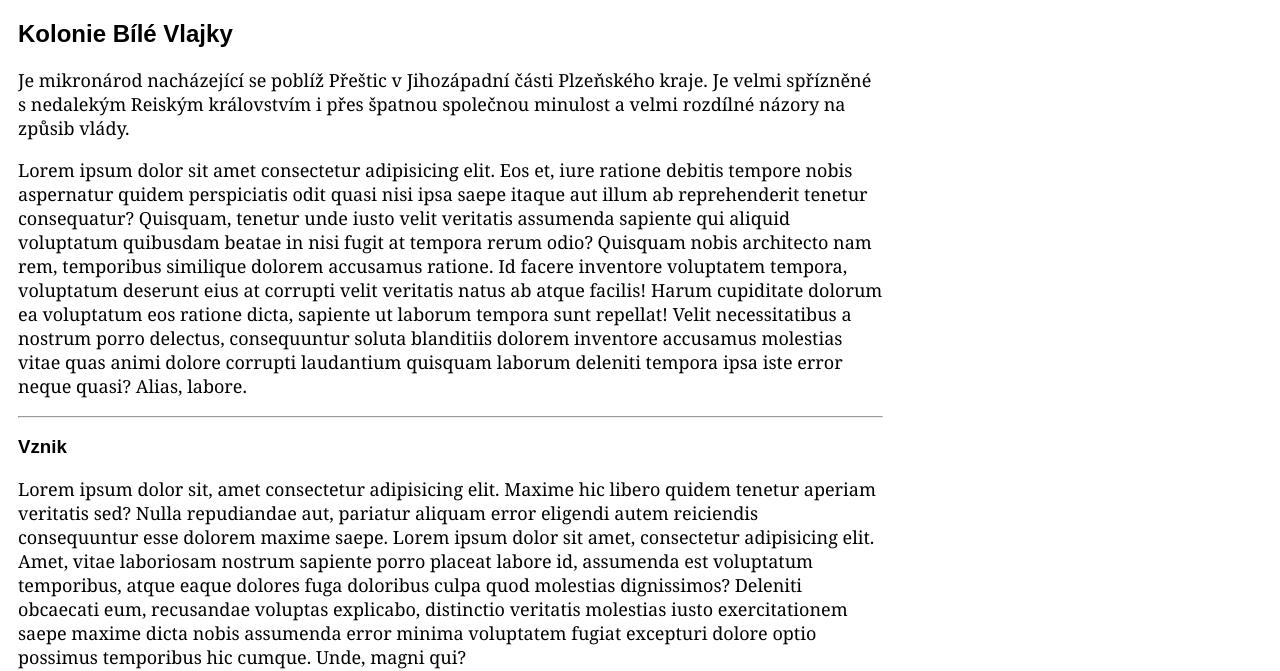
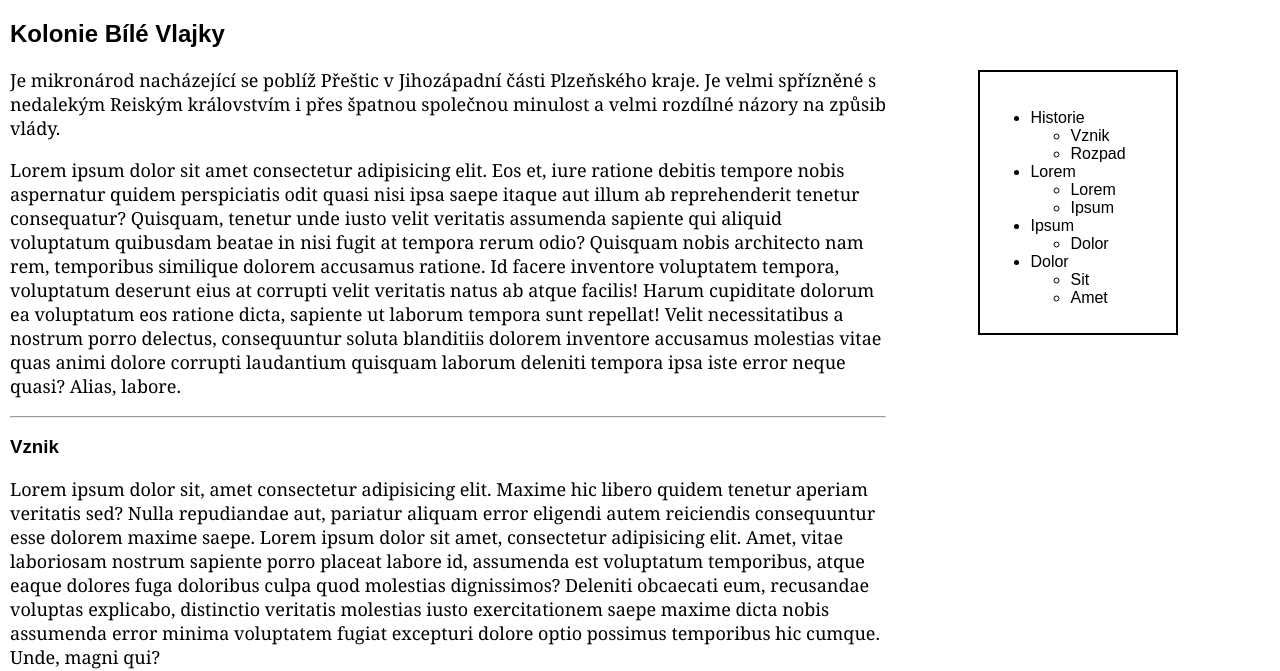
Before and after one commit to monolpay/KBV, a plain HTML site: page html/o_kbv.html in a window 1280 px wide. Shown: the part 138-809 px from the top of the page. Drawn offline with Linux system fonts and the light colour scheme.

Commit message:
Přidán rozcestník

```diff
--- a/css/style.css
+++ b/css/style.css
@@ -1,6 +1,10 @@
 html {
     font-family: Arial, Helvetica, sans-serif;
     text-align: center;
+}
+
+body {
+    margin: 0%;
 }
 
 div {
@@ -56,3 +60,13 @@ footer {
 .rozcestnik a {
     text-decoration: underline;
 }
+aside {
+    position: sticky;
+    top: 80px;
+    float: right;
+    margin-right: 8%;
+    margin-top: 80px;
+    text-align: left;
+    border: 2px solid black;
+    padding: 21px 50px 10px 10px;
+}
--- a/html/o_kbv.html
+++ b/html/o_kbv.html
@@ -17,6 +17,29 @@
         <a href="./kontakty.html">Kontakty</a>
     </nav>
     <article>
+        <aside>
+            <ul>
+                <li><a href="#historie">Historie</a></li>
+                <ul>
+                    <li><a href="#historie">Vznik</a></li>
+                    <li><a href="#rozpad">Rozpad</a></li>
+                </ul>
+                <li><a href="">Lorem</a></li>
+                <ul>
+                    <li><a href="">Lorem</a></li>
+                    <li><a href="">Ipsum</a></li>
+                </ul>
+                <li><a href="">Ipsum</a></li>
+                <ul>
+                    <li><a href="">Dolor</a></li>
+                </ul>
+                <li><a href="">Dolor</a></li>
+                <ul>
+                    <li><a href="">Sit</a></li>
+                    <li><a href="">Amet</a></li>
+                </ul>
+            </ul>
+        </aside>
         <section class="dokument">
             <div>
                 <h2>Kolonie Bílé Vlajky</h2>
@@ -26,7 +49,7 @@
                 Id facere inventore voluptatem tempora, voluptatum deserunt eius at corrupti velit veritatis natus ab atque facilis! Harum cupiditate dolorum ea voluptatum eos ratione dicta, sapiente ut laborum tempora sunt repellat!
                 Velit necessitatibus a nostrum porro delectus, consequuntur soluta blanditiis dolorem inventore accusamus molestias vitae quas animi dolore corrupti laudantium quisquam laborum deleniti tempora ipsa iste error neque quasi? Alias, labore.</p>
                 <hr>
-                <h3>Vznik</h3>
+                <h3 id="historie">Vznik</h3>
                 <p>Lorem ipsum dolor sit, amet consectetur adipisicing elit. Maxime hic libero quidem tenetur aperiam veritatis sed? Nulla repudiandae aut, pariatur aliquam error eligendi autem reiciendis consequuntur esse dolorem maxime saepe. Lorem ipsum dolor sit amet, consectetur adipisicing elit. Amet, vitae laboriosam nostrum sapiente porro placeat labore id, assumenda est voluptatum temporibus, atque eaque dolores fuga doloribus culpa quod molestias dignissimos?
                 Deleniti obcaecati eum, recusandae voluptas explicabo, distinctio veritatis molestias iusto exercitationem saepe maxime dicta nobis assumenda error minima voluptatem fugiat excepturi dolore optio possimus temporibus hic cumque. Unde, magni qui?
                 </p>
@@ -36,7 +59,7 @@
                 Pariatur ipsa earum illum inventore quidem deserunt corporis cumque, quia dolorem. Soluta esse totam cum eius animi voluptatem neque, dolorum doloribus fuga non architecto numquam sit voluptatum officiis asperiores modi.
                 Id voluptates, modi sunt porro aperiam tempore? Officiis magni temporibus nesciunt cumque, sapiente voluptas soluta nam, adipisci numquam rem inventore ab. Deleniti dolor labore expedita qui aut quis nesciunt debitis.</p>
                 <hr>
-                <h3>Rozpad</h3>
+                <h3 id="rozpad">Rozpad</h3>
                 <p>Lorem ipsum dolor sit amet consectetur adipisicing elit. Dolorem ullam voluptatem numquam deserunt, consequuntur eum doloribus provident officia eveniet vel placeat, sapiente suscipit odit iure est quis veritatis saepe enim!
                 Libero dignissimos amet incidunt deleniti est corrupti dolorem reprehenderit consequuntur ut nam, sit ratione aliquam delectus provident vero! Quas tempora ipsum illum perspiciatis facilis! Tenetur quam quas hic quo nam.
                 Aut deserunt vel facere minima repellat iure consequatur quis quidem repellendus eaque! Sed, omnis! Quaerat sed illo blanditiis nulla, labore, placeat beatae odio, quia doloremque numquam adipisci et quibusdam illum.
```
